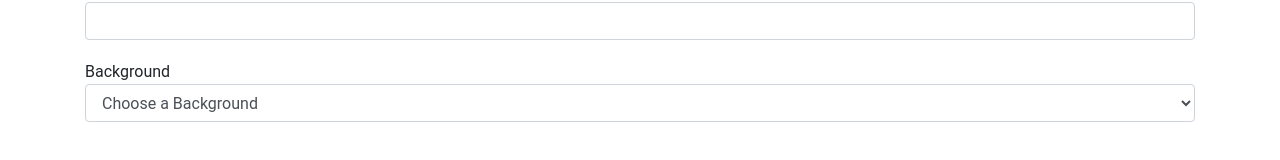
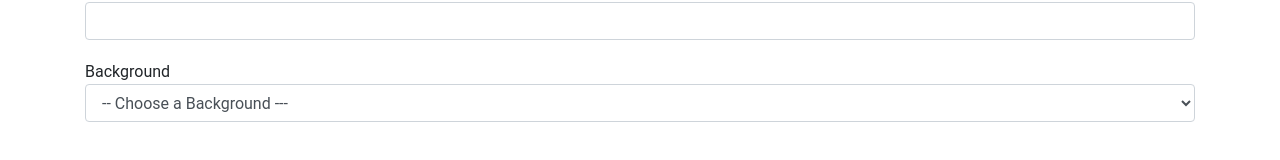
Before and after one commit to conorreedy/character-buidler, a React (Create React App) app: page /description in a window 1280 px wide. Shown: the part 166-326 px from the top of the page. Built offline with nearby package versions, Linux system fonts and the light colour scheme.

Commit message:
updating TODO in /toolproficiencies/index.js

```diff
--- a/src/Components/CharDescription/index.js
+++ b/src/Components/CharDescription/index.js
@@ -202,7 +202,8 @@ class CharDescription extends React.Component {
                     <div>Background</div>
                     <div>
                         <select className="form-control" onChange={this.handleBgSelection}>
-                            <option value="" key="" selected>Choose a Background</option>
+                            <option value="" selected>-- Choose a Background ---</option>
+                            <option value="">Custom Background</option>
                             {
                                 this.state.backgroundData.map(bg => {
                                     return <option key={bg.name}>{bg.name}</option>
```
Also changed, not shown: src/Components/CharDescription/ToolProficiencies/index.js (+15 -6 lines).
